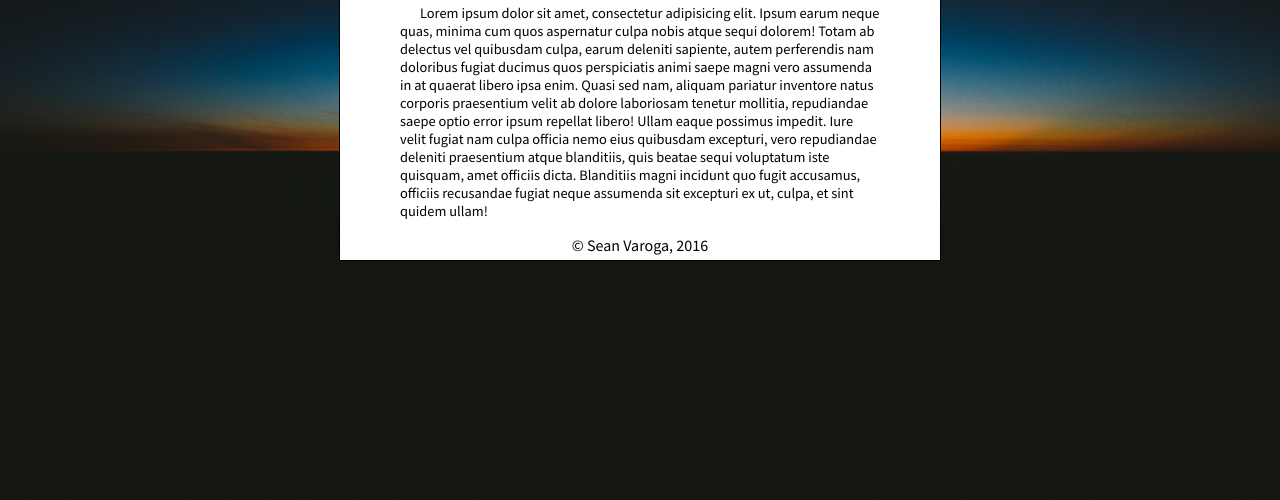
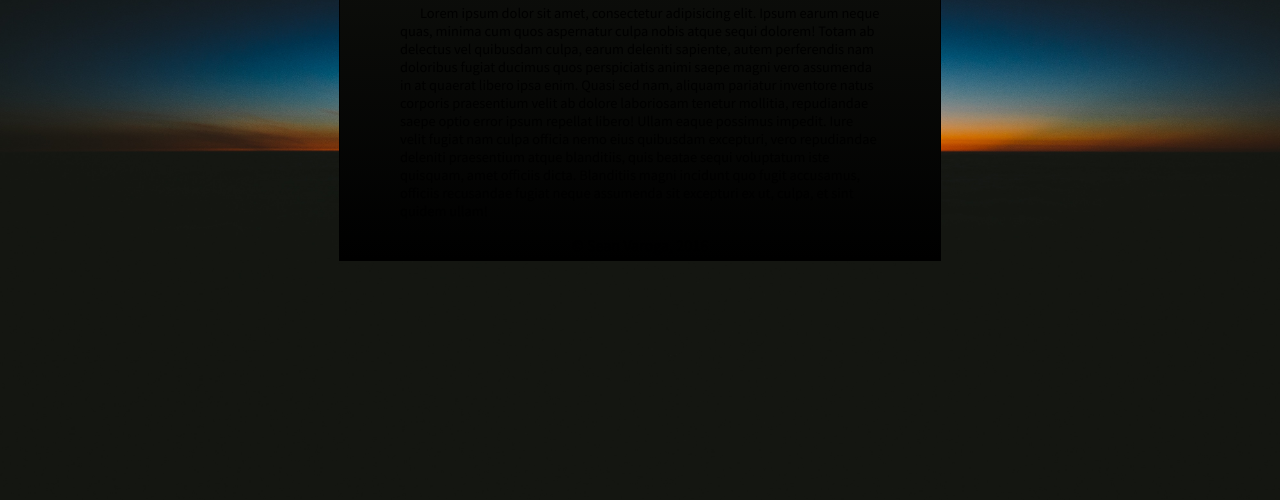
Before and after one commit to SeanVaroga/seanvaroga.github.io, a plain HTML site: page index.html in a window 1280 px wide. Shown: the part 300-800 px from the top of the page. Drawn offline with Linux system fonts and the light colour scheme.

Commit message:
Added background Linear Gradient

```diff
--- a/css/main.css
+++ b/css/main.css
@@ -19,7 +19,7 @@ html {
 	width: 600px;
 	margin: 100px auto 0;
 	border: 1px solid black;
-	background-color: white;
+	background: linear-gradient(#141611,black);
 }
 
 @media (max-width: 600px) {
```
